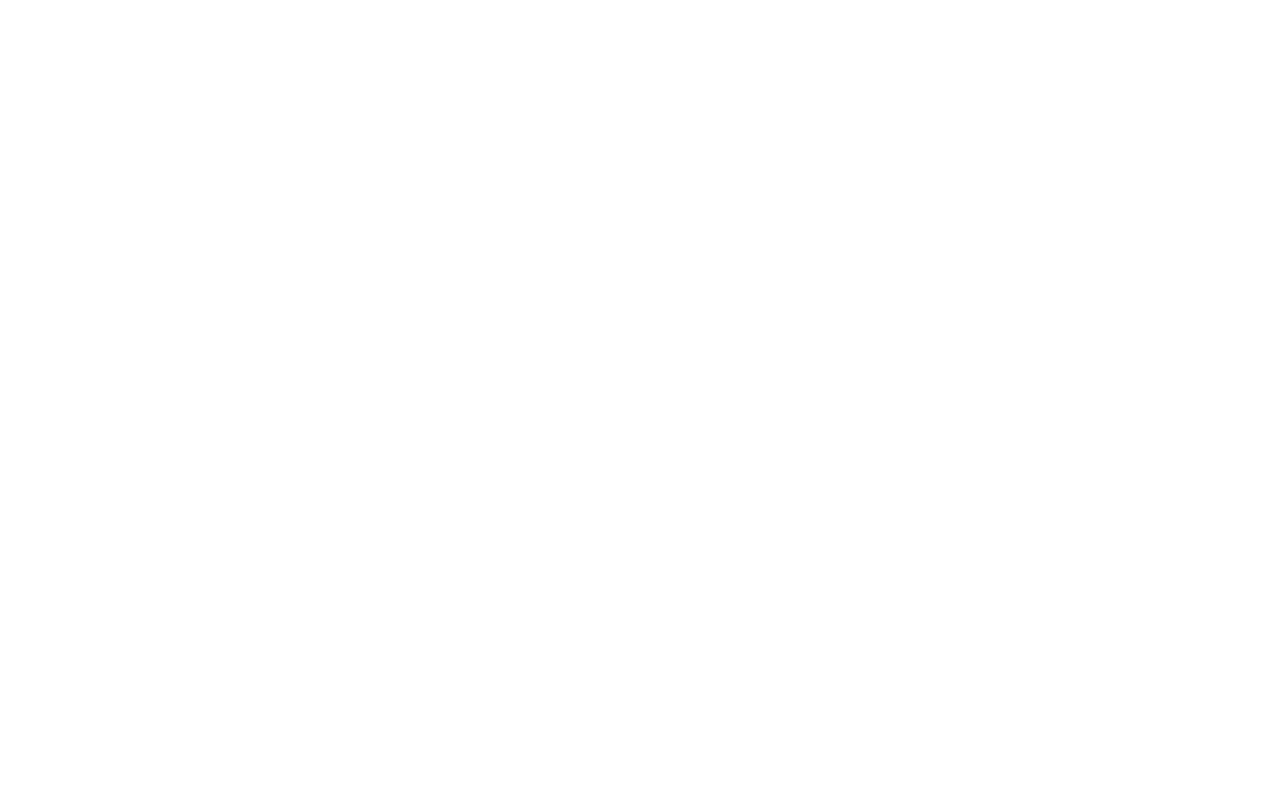
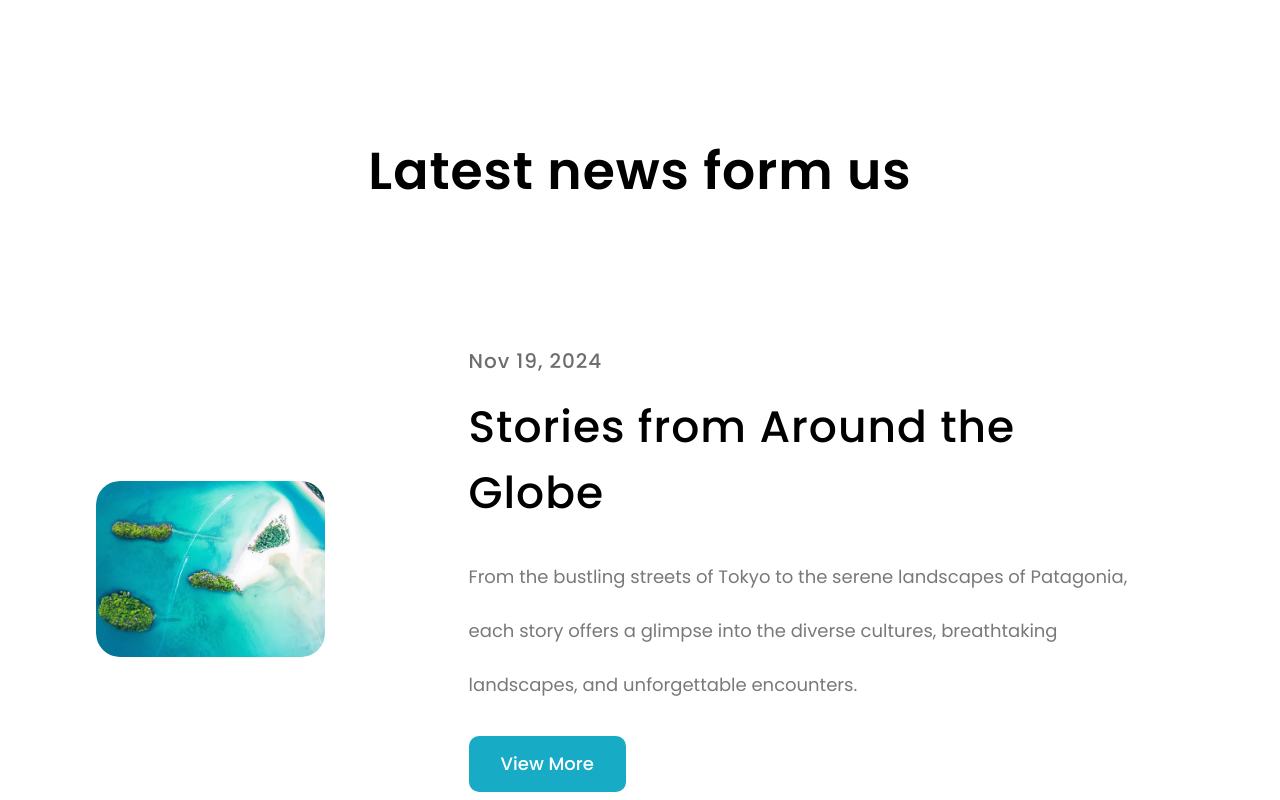
Before and after one commit to MGFNolan/GoTravelLandingPage, a React (Vite) app: page / in a window 1280 px wide. Shown: the part 3000-3800 px from the top of the page. Before the commit the page ends 2988 px from the top, so only its background shows below. Built offline with nearby package versions, Linux system fonts and the light colour scheme.

Commit message:
create News component

```diff
--- a/src/App.tsx
+++ b/src/App.tsx
@@ -10,6 +10,7 @@
 import Main from "./components/Main";
 import Steps from "./components/Steps/Steps";
 import Services from "./components/Services/Services";
+import News from "./components/News/News";
 
 function App() {
   return (
@@ -21,6 +22,7 @@
       <Main>
         <Steps />
         <Services />
+        <News />
       </Main>
     </Page>
   );
--- /dev/null
+++ b/src/components/News/BlogPost.tsx
@@ -0,0 +1,42 @@
+import { motion } from "motion/react";
+import { useState } from "react";
+
+import { type BlogPost } from "../../utils/contentTypes";
+
+
+interface BlogPostProps {
+  post: BlogPost;
+}
+
+export default function BlogPost({ post }: BlogPostProps) {
+  const [imageLoaded, setImageLoaded] = useState<boolean>(false);
+
+  return (
+    <motion.li
+      initial={{ opacity: 0, y: 20 }}
+      animate={{ opacity: imageLoaded ? 1 : 0, y: imageLoaded ? 0 : 20 }}
+      className="group flex cursor-pointer items-center justify-between gap-x-36"
+    >
+      <div className="overflow-hidden rounded-[1.5rem]">
+        <img
+          src={post.img}
+          alt={post.alt}
+          className="max-h-108 transform rounded-[1.375rem] transition-all duration-300 ease-in-out group-hover:scale-103"
+          onLoad={() => setImageLoaded(true)}
+        />
+      </div>
+      <div className="mr-11 max-w-195">
+        <p className="tracking-6 text-grey-900 mb-4.5 text-[1.25rem] font-medium">
+          {post.date}
+        </p>
+        <h4 className="tracking-6 mb-6 text-[2.75rem] font-medium">
+          {post.title}
+        </h4>
+        <p className="text-grey-800 mb-6 text-lg/13.5">{post.summary}</p>
+        <button className="bg-primary-700 hover:bg-primary-800 cursor-pointer rounded-[.625rem] px-8 py-3.5 text-lg font-medium text-white transition-all duration-200">
+          View More
+        </button>
+      </div>
+    </motion.li>
+  );
+}
--- /dev/null
+++ b/src/components/News/News.tsx
@@ -0,0 +1,17 @@
+import { blogPosts } from "../../utils/content";
+import BlogPost from "./BlogPost";
+
+export default function News() {
+  return (
+    <section className="px-24 py-36">
+      <div className="m-auto max-w-389">
+        <h2 className="tracking-6 mb-34 text-center text-[3.25rem] font-semibold">Latest news form us</h2>
+        <ul className="flex flex-col gap-y-34">
+            {blogPosts.map((post) => (
+                <BlogPost post={post} key={post.id}/>
+            ))}
+        </ul>
+      </div>
+    </section>
+  );
+}
```
